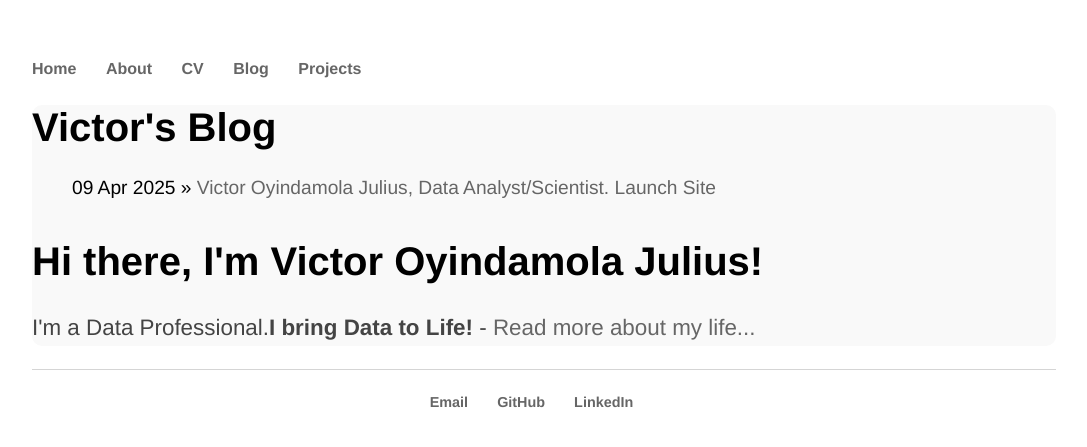
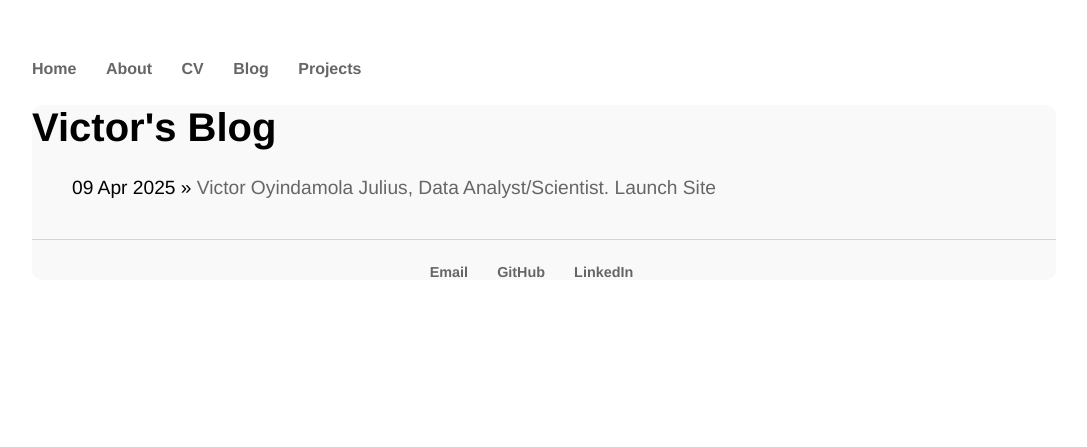
Before and after one commit to VeequeJay/VeequeJay.github.io, a Jekyll site: the page built from blog/index.html, in a window 1280 px wide. Shown: the top 447 px of the page, without its empty margins (96-1183 px from the left). Built offline with Jekyll 4.4.1, drawn with Linux system fonts in a browser that asks for light colours.

Commit message:
Update default.html

```diff
--- a/_layouts/default.html
+++ b/_layouts/default.html
@@ -24,11 +24,7 @@
 
     <div class="container">
     {{ content }}
-        <div class="blurb">
-            <h1>Hi there, I'm Victor Oyindamola Julius!</h1>
-            <p>I'm a Data Professional.<strong>I bring Data to Life!</strong> - <a href="/about">Read more about my life...</a></p>
-        </div>
-    </div>
+
 
     <footer>
     <ul>
```
